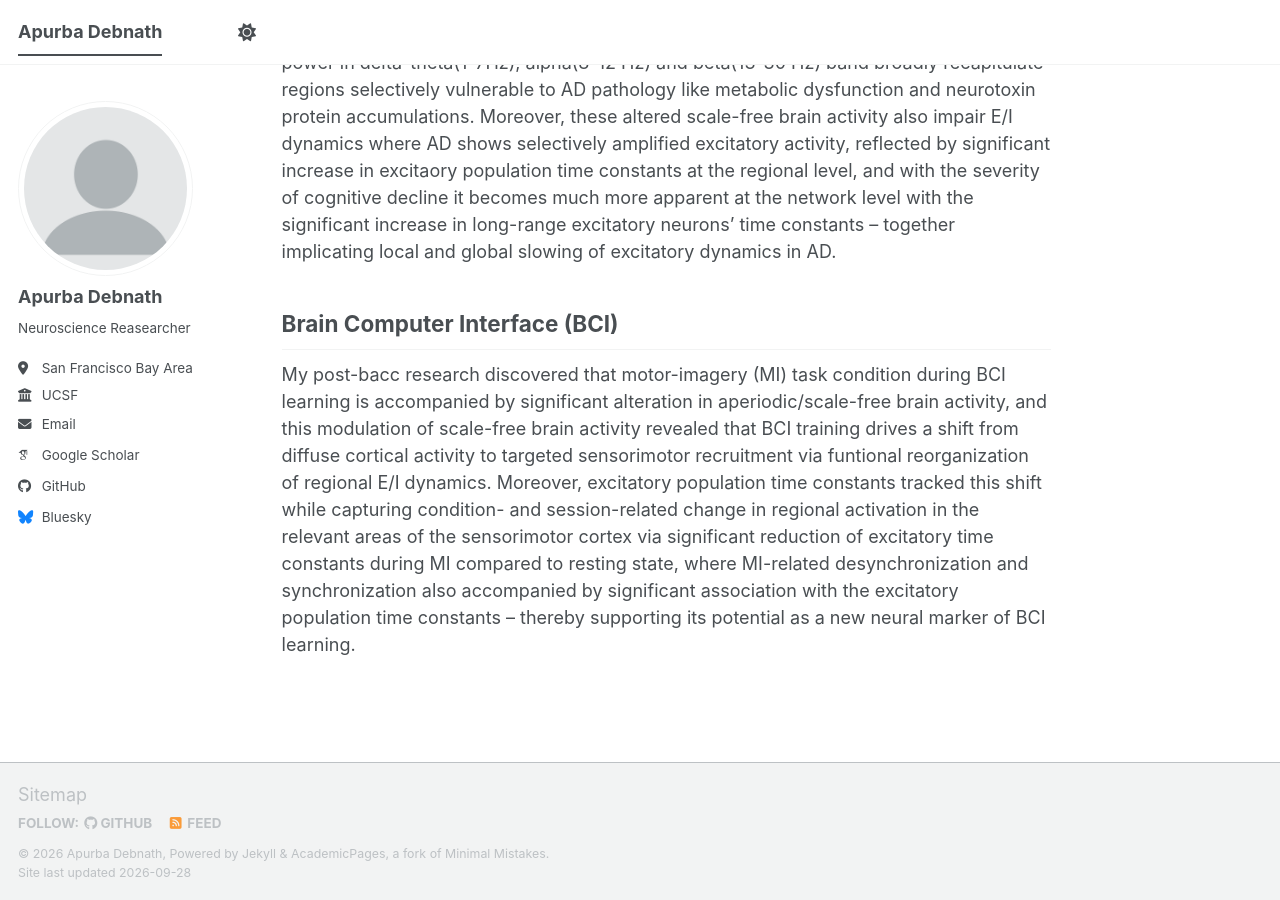
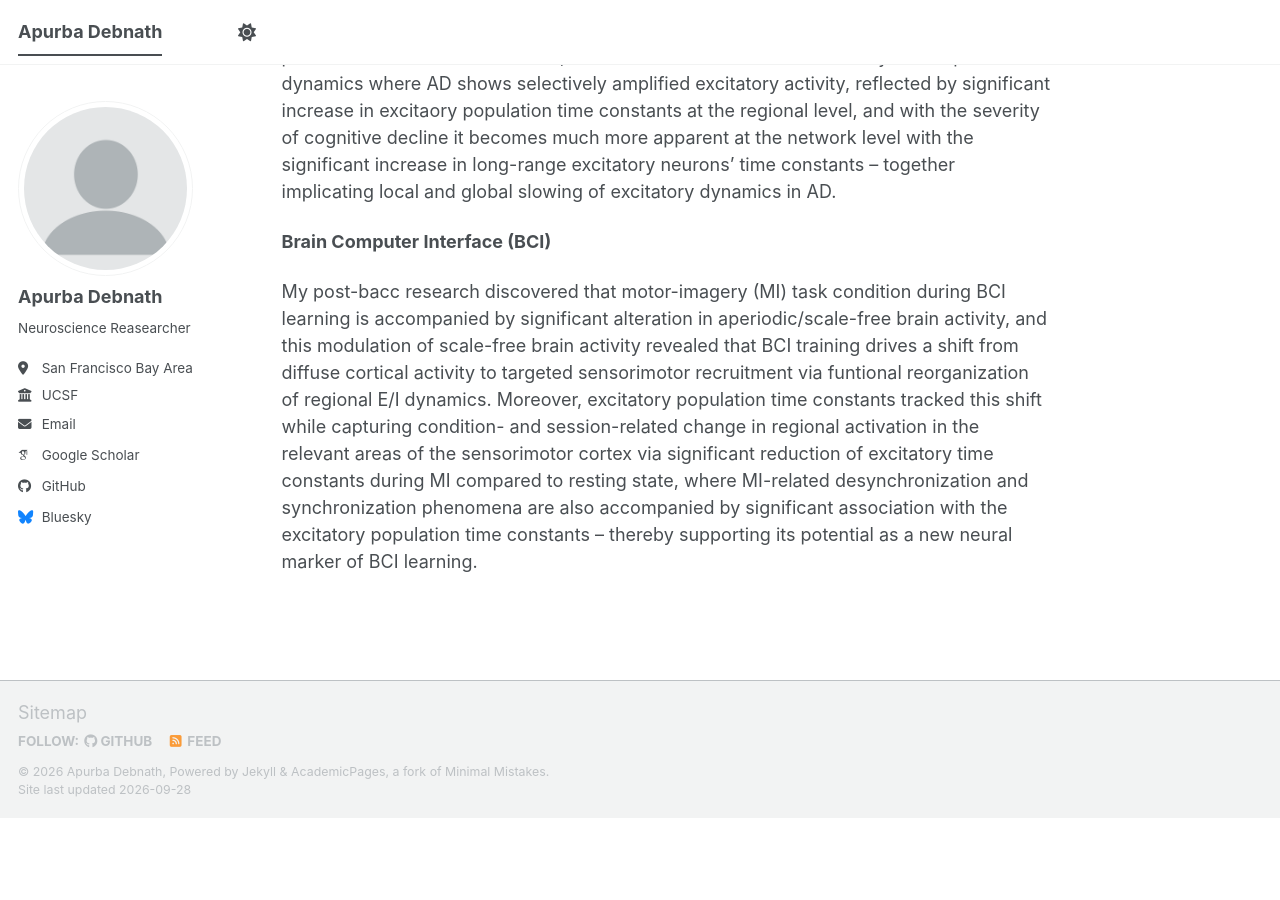
Before and after one commit to ApurbaApd/ApurbaApd.github.io, a Jekyll site: the page built from _pages/about.md, in a window 1280 px wide and 900 px high, scrolled down 1704 px. Built offline with Jekyll 4.4.1, drawn with Linux system fonts in a browser that asks for light colours; some web fonts are replaced; a script bundle is joined from its source files by our own code; library files that are not in the unit come from our copies; after the commit the page ends 2522 px from its top, so only the background shows below that; some of the changed text lies outside the part shown.

Commit message:
Revise about page with updated personal information
Updated the introduction and research sections to include personal details and recent work. Enhanced formatting for clarity.

```diff
--- a/_pages/about.md
+++ b/_pages/about.md
@@ -3,17 +3,18 @@
 author_profile: true
 ---
 
-Hey, I am currently working on understanding brain dynamics
+**Hello, I am Apurba!**
+I am currently working on understanding brain dynamics
 through neuroimaging, computational models and machine learning.
 
-I recently graduated from <a href="https://www.ucsf.edu" style="color: #6a5acd; text-decoration: none;">University of California, San Francisco (UCSF)</a>, with my Master's in Biomedical Imaging in the Department of Radiology and Biomedical Imaging, where I worked on computational modeling of brain network alterations in Alzheimer's disease at the <a href="https://rajlab.ucsf.edu" style="color: #6a5acd; text-decoration: none;">Brain Networks Laboratory</a>, working with <a href="https://radiology.ucsf.edu/people/ashish-raj" style="color: #6a5acd; text-decoration: none;">Prof. Ashish Raj</a> and <a href="https://radiology.ucsf.edu/people/srikantan-nagarajan" style="color: #6a5acd; text-decoration: none;">Prof. Srikantan Nagarajan</a>
+I recently graduated from <a href="https://www.ucsf.edu" style="color: #6a5acd; text-decoration: none;">University of California, San Francisco (UCSF)</a>, with my Master's in Biomedical Imaging in the <a href="https://radiology.ucsf.edu/" style="color: #6a5acd; text-decoration: none;">Department of Radiology and Biomedical Imaging</a>, where I worked on computational modeling of brain network alterations in Alzheimer's disease at the <a href="https://rajlab.ucsf.edu" style="color: #6a5acd; text-decoration: none;">Brain Networks Laboratory</a>, working with <a href="https://radiology.ucsf.edu/people/ashish-raj" style="color: #6a5acd; text-decoration: none;">Prof. Ashish Raj</a> and <a href="https://radiology.ucsf.edu/people/srikantan-nagarajan" style="color: #6a5acd; text-decoration: none;">Prof. Srikantan Nagarajan</a>
 
 Before joining UCSF, I worked as a postbaccalaureate researcher at <a href="https://rbcdsai.iitm.ac.in/" style="color: #6a5acd; text-decoration: none;">RBCDSAI</a>/<a href="https://ibse.iitm.ac.in" style="color: #6a5acd; text-decoration: none;">IBSE</a>, IIT Madras, India, in collaboration with the Paris Brain Institute. My research focused on understanding the neural mechanisms underlying brain–computer interface (BCI) control using computational model to inform personalized BCI training. There I worked with <a href="https://ibse.iitm.ac.in/people/parul_verma/" style="color: #6a5acd; text-decoration: none;">Parul Verma</a> at IBSE, IIT Madras, and <a href="https://parisbraininstitute.org/collaborators/corsi-marie-constance" style="color: #6a5acd; text-decoration: none;">Marie-Constance Corsi</a> at Inria–Paris Brain Institute.
 
 Earlier, I earned my Bachelor's Degree in Biotechnology with Mathematics and Computer Science
 from <a href="https://nitdgp.ac.in/department/biotechnology" style="color: #6a5acd; text-decoration: none;">NIT Durgapur, India</a>, in 2024. As an undergraduate researcher, I worked
 on mathematical/machine-learning modeling of drug delivery systems with
-<a href="https://nitdgp.ac.in/department/biotechnology" style="color: #6a5acd; text-decoration: none;">Prof. Dalia Dasgupta Mandal</a>. Check out my CV [here](files/Apurba_CV.pdf)
+<a href="https://nitdgp.ac.in/department/biotechnology" style="color: #6a5acd; text-decoration: none;">Prof. Dalia Dasgupta Mandal</a>. Check out my CV [here](files/Apurba_CV.pdf).
 
 ## Peer-Reviewed Publications
 
@@ -25,8 +26,7 @@
 **Debnath, A.** (2026).
 *"Spectral Graph Modeling of Abnormal Neural Synchronizations in Alzheimer's
 Disease."*
-M.S. Thesis, University of California, San Francisco.
-[Thesis](https://escholarship.org/content/qt4k23z0mp/qt4k23z0mp.pdf)
+M.S. Thesis, University of California, San Francisco.[Thesis](https://escholarship.org/content/qt4k23z0mp/qt4k23z0mp.pdf)
 
 ## Education
 
@@ -51,11 +51,11 @@
 
 ## My Research Discovery
 
-## Alzheimer’s Disease & Brain Network Modeling
+**Alzheimer’s Disease & Brain Network Modeling**
 
 My master's thesis research discovered that Alzheimer's
 disease (AD) is accompanied by significant alteration in scale-free brain activity, where disruption in scale-free signals' power in delta-theta(1-7Hz), alpha(8-12 Hz) and beta(13-30 Hz) band broadly recapitulate regions selectively vulnerable to AD pathology like metabolic dysfunction and neurotoxin protein accumulations. Moreover, these altered scale-free brain activity also impair E/I dynamics where AD shows selectively amplified excitatory activity, reflected by significant increase in excitaory population time constants at the regional level, and with the severity of cognitive decline it becomes much more apparent at the network level with the significant increase in long-range excitatory neurons' time constants -- together implicating local and global slowing of excitatory dynamics in AD.
 
-## Brain Computer Interface (BCI)
+**Brain Computer Interface (BCI)**
 
-My post-bacc research discovered that motor-imagery (MI) task condition during BCI learning is accompanied by significant alteration in aperiodic/scale-free brain activity, and this modulation of scale-free brain activity revealed that BCI training drives a shift from diffuse cortical activity to targeted sensorimotor recruitment via funtional reorganization of regional E/I dynamics. Moreover, excitatory population time constants tracked this shift while capturing condition- and session-related change in regional activation in the relevant areas of the sensorimotor cortex via significant reduction of excitatory time constants during MI compared to resting state, where MI-related desynchronization and synchronization also accompanied by significant association with the excitatory population time constants -- thereby supporting its potential as a new neural marker of BCI learning.
+My post-bacc research discovered that motor-imagery (MI) task condition during BCI learning is accompanied by significant alteration in aperiodic/scale-free brain activity, and this modulation of scale-free brain activity revealed that BCI training drives a shift from diffuse cortical activity to targeted sensorimotor recruitment via funtional reorganization of regional E/I dynamics. Moreover, excitatory population time constants tracked this shift while capturing condition- and session-related change in regional activation in the relevant areas of the sensorimotor cortex via significant reduction of excitatory time constants during MI compared to resting state, where MI-related desynchronization and synchronization phenomena are also accompanied by significant association with the excitatory population time constants -- thereby supporting its potential as a new neural marker of BCI learning.
```
